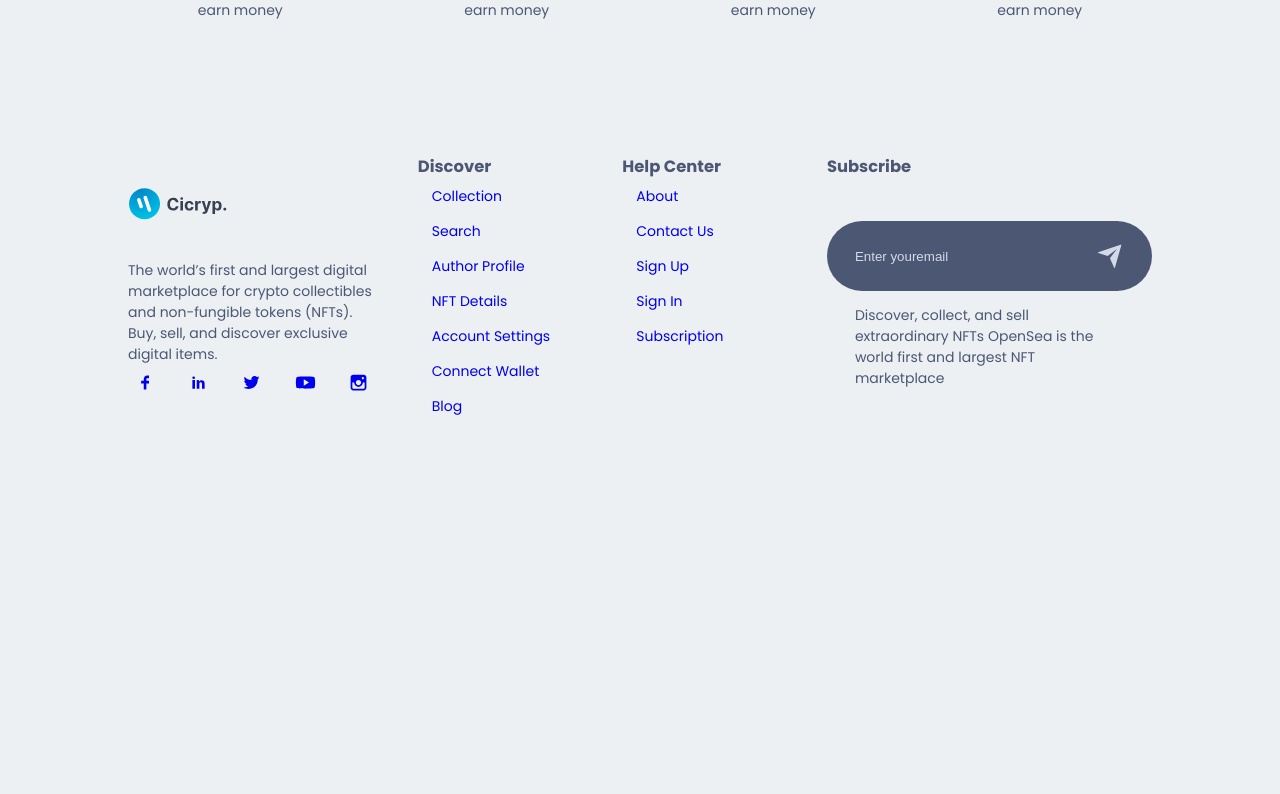
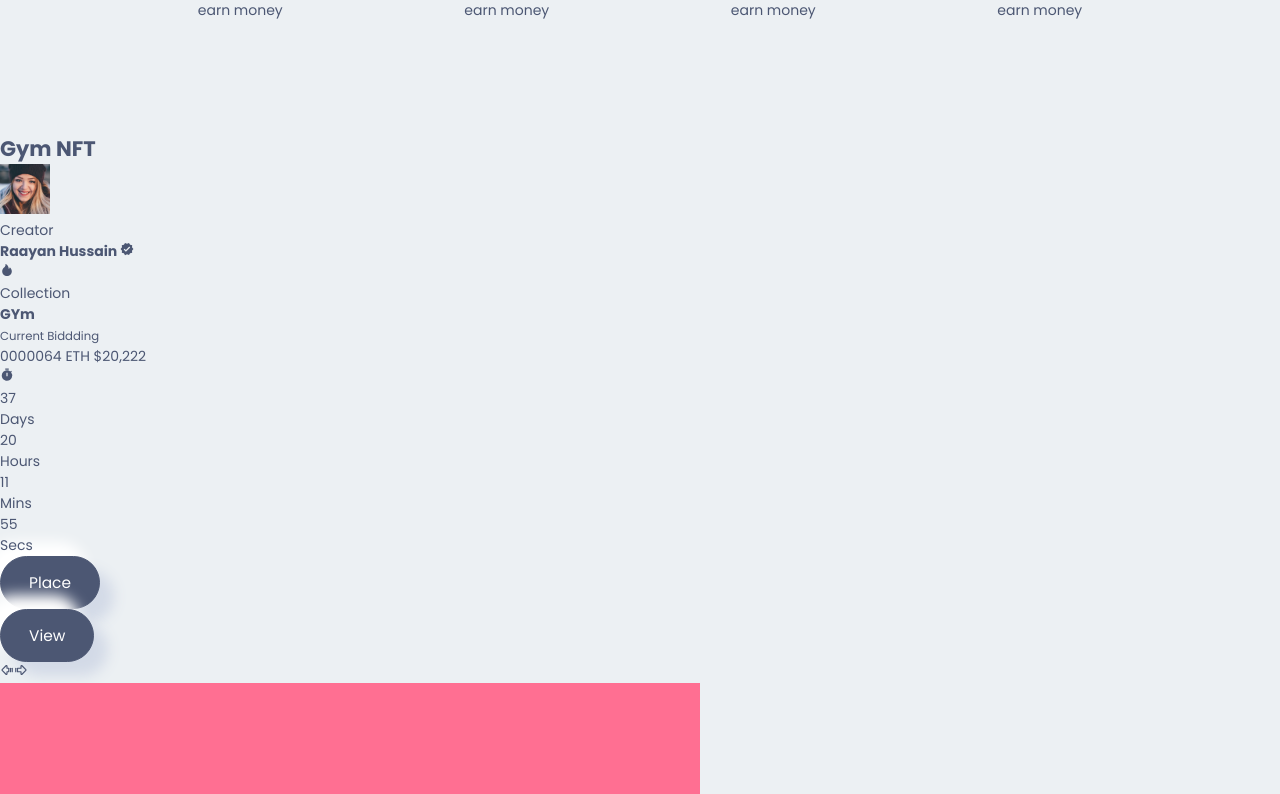
Before and after one commit to witehound/nft-marketplace-client, a Next.js app: page / in a window 1280 px wide. Shown: the part 1166-1960 px from the top of the page. Before the commit the page ends 1611 px from the top, so only its background shows below. Built offline with nearby package versions, Linux system fonts and the light colour scheme.

Commit message:
completed the jsx layout for binft slider

```diff
--- /dev/null
+++ b/components/BigNftSlider/BigNftSlider.jsx
@@ -0,0 +1,204 @@
+import React, { useCallback, useState, useEffect } from "react";
+import Image from "next/image";
+import { AiFillFire, AiFillHeart, AiOutlineHeart } from "react-icons/ai";
+import { MdVerified, MdTimer } from "react-icons/md";
+import { TbArrowBigLeftLines, TbArrowBigRightLine } from "react-icons/tb";
+
+//internal import
+import styles from "./BigNftSlider.module.css";
+import images from "../../img";
+import Button from "../Button/Button";
+
+const BigNftSlider = () => {
+  const [idNumber, setIdNumber] = useState(1);
+  const sliderData = [
+    {
+      title: "Hello NFT",
+      id: 1,
+      name: "Daulat Hussain",
+      collection: "GYm",
+      price: "00664 ETH",
+      like: 243,
+      image: images.user1,
+      nftImage: images.nft_image_1,
+      time: {
+        days: 21,
+        hours: 40,
+        minutes: 81,
+        seconds: 15,
+      },
+    },
+    {
+      title: "Buddy NFT",
+      id: 2,
+      name: "Shoaib Hussain",
+      collection: "Home",
+      price: "0000004 ETH",
+      like: 243,
+      image: images.user2,
+      nftImage: images.nft_image_2,
+      time: {
+        days: 77,
+        hours: 11,
+        minutes: 21,
+        seconds: 45,
+      },
+    },
+    {
+      title: "Gym NFT",
+      id: 3,
+      name: "Raayan Hussain",
+      collection: "GYm",
+      price: "0000064 ETH",
+      like: 243,
+      image: images.user3,
+      nftImage: images.nft_image_3,
+      time: {
+        days: 37,
+        hours: 20,
+        minutes: 11,
+        seconds: 55,
+      },
+    },
+    {
+      title: "Home NFT",
+      id: 4,
+      name: "Raayan Hussain",
+      collection: "GYm",
+      price: "4664 ETH",
+      like: 243,
+      image: images.user4,
+      nftImage: images.nft_image_1,
+      time: {
+        days: 87,
+        hours: 29,
+        minutes: 10,
+        seconds: 15,
+      },
+    },
+  ];
+
+  const increaMent = useCallback(() => {
+    if (idNumber + 1 < sliderData.length) {
+      setIdNumber(idNumber + 1);
+    }
+  }, [idNumber, sliderData.length]);
+
+  const decreaMent = useCallback(() => {
+    if (idNumber > 0) {
+      setIdNumber(idNumber - 1);
+    }
+  }, [idNumber]);
+
+  useEffect(() => {
+    increaMent();
+  }, []);
+
+  return (
+    <div className={styles.bignftslider}>
+      <div className={styles.bignftslider_box}>
+        <div className={styles.bignftslider_box_left}>
+          <h2>{sliderData[idNumber].title}</h2>
+          <div className={styles.bignftslider_box_left_creator}>
+            <div className={styles.bignftslider_box_left_creator_profile}>
+              <Image
+                className={styles.bignftslider_box_left_creator_profile_image}
+                src={sliderData[idNumber].image}
+                alt="creator profile"
+                height={50}
+                width={50}
+              />
+              <div
+                className={styles.bignftslider_box_left_creator_profile_data}
+              >
+                <p>Creator</p>
+                <h4>
+                  {sliderData[idNumber].name}{" "}
+                  <span>
+                    {" "}
+                    <MdVerified />
+                  </span>{" "}
+                </h4>
+              </div>
+            </div>
+            <div className={styles.bignftslider_box_left_creator_collection}>
+              <AiFillFire
+                className={styles.bignftslider_box_left_creator_collection_icon}
+              />
+              <div
+                className={styles.bignftslider_box_left_creator_collection_info}
+              >
+                <p>Collection</p>
+                <h4>{sliderData[idNumber].collection}</h4>
+              </div>
+            </div>
+          </div>
+          <div className={styles.bignftslider_box_left_bidding}>
+            <div className={styles.bignftslider_box_left_bidding_box}>
+              <small>Current Biddding</small>
+              <p>
+                {sliderData[idNumber].price} <span>$20,222</span>
+              </p>
+            </div>
+            <p className={styles.bignftslider_box_left_bidding_box_auction}>
+              <MdTimer
+                className={styles.bignftslider_box_left_bidding_box_icon}
+              />
+            </p>
+            <div className={styles.bignftslider_box_left_bidding_box_timer}>
+              <div
+                className={styles.bignftslider_box_left_bidding_box_timer_item}
+              >
+                <p>{sliderData[idNumber].time.days}</p>
+                <span>Days</span>
+              </div>
+              <div
+                className={styles.bignftslider_box_left_bidding_box_timer_item}
+              >
+                <p>{sliderData[idNumber].time.hours}</p>
+                <span>Hours</span>
+              </div>
+              <div
+                className={styles.bignftslider_box_left_bidding_box_timer_item}
+              >
+                <p>{sliderData[idNumber].time.minutes}</p>
+                <span>Mins</span>
+              </div>
+              <div
+                className={styles.bignftslider_box_left_bidding_box_timer_item}
+              >
+                <p>{sliderData[idNumber].time.seconds}</p>
+                <span>Secs</span>
+              </div>
+            </div>
+            <div className={styles.bignftslider_box_left_button}>
+              <Button btnText="Place" handleClick={() => {}} />
+              <Button btnText="View" handleClick={() => {}} />
+            </div>
+          </div>
+          <div className={styles.bignftslider_box_left_sliderbtn}>
+            <TbArrowBigLeftLines
+              className={styles.bignftslider_box_left_sliderbtn_icon}
+              onClick={decreaMent}
+            />
+            <TbArrowBigRightLine
+              className={styles.bignftslider_box_left_sliderbtn_icon}
+              onClick={increaMent}
+            />
+          </div>
+        </div>
+        <div className={styles.bignftslider_box_right}>
+          <div className={styles.bignftslider_box_right_box}>
+            <Image src={sliderData[idNumber].nftImage} alt="Nft Image" />
+            <div className={styles.bignftslider_box_right_box_like}>
+              <AiFillHeart />
+              <span>{sliderData[idNumber].like}</span>
+            </div>
+          </div>
+        </div>
+      </div>
+    </div>
+  );
+};
+
+export default BigNftSlider;
--- a/components/index.js
+++ b/components/index.js
@@ -3,5 +3,6 @@ import Footer from "./Footer/Footer";
 import Navbar from "./Navbar/Navbar";
 import Hero from "./Hero/Hero";
 import Service from "./Service/Service";
+import BigNftSlider from "./BigNftSlider/BigNftSlider";
 
-export { Button, Footer, Navbar, Hero, Service };
+export { Button, Footer, Navbar, Hero, Service, BigNftSlider };
--- a/pages/index.js
+++ b/pages/index.js
@@ -2,13 +2,14 @@ import React from "react";
 
 //INTERENAL import
 import styles from "../styles/index.module.css";
-import { Hero, Service } from "../components";
+import { Hero, Service, BigNftSlider } from "../components";
 
 const Home = () => {
   return (
     <div className={styles.heros_page}>
       <Hero />
       <Service />
+      <BigNftSlider />
     </div>
   );
 };
```
Also changed, not shown: components/BigNftSlider/BigNftSlider.module.css (added).
